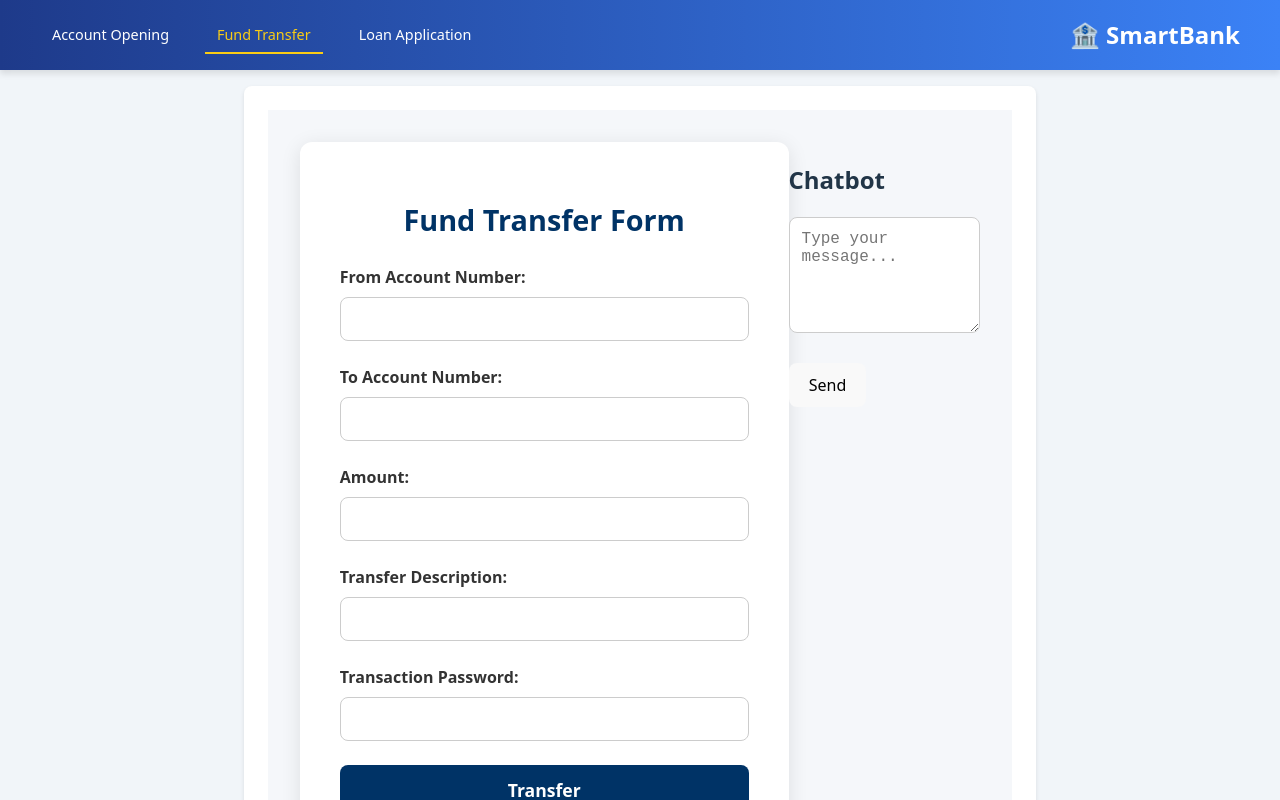
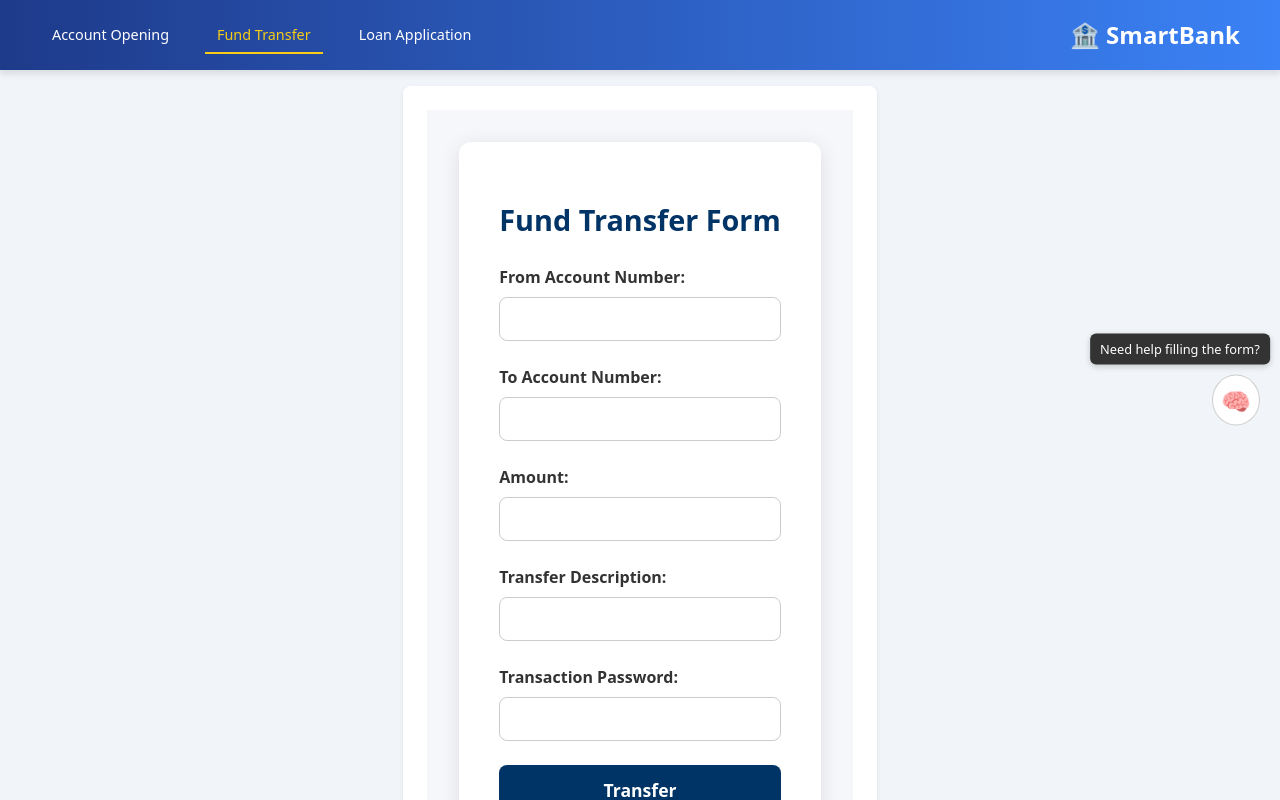
Before and after one commit to nagendrapc/chatbot_poc, a React (Vite) app: page /fundtransferform in a window 1280 px wide. Shown: the top 800 px of the page. Built offline with nearby package versions, Linux system fonts and the light colour scheme.

Commit message:
new changes

```diff
--- /dev/null
+++ b/src/components/Utility.css
@@ -0,0 +1,102 @@
+.utility-wrapper {
+    position: fixed;
+    top: 50%;
+    right: 20px; /* distance from the right edge */
+    transform: translateY(-50%);
+    z-index: 1000;
+  }
+
+  .utility-icon {
+    /* Your existing button styles */
+    font-size: 24px;
+    padding: 8px;
+    border-radius: 50%;
+    cursor: pointer;
+    background: white;
+    border: 1px solid #ccc;
+  }
+
+  .utility-icon:hover {
+    transform: scale(1.1);
+  }
+
+  .chat-container {
+    width: 300px;
+    background: #f9f9f9;
+    border: 2px solid #ccc;
+    border-radius: 10px;
+    padding: 10px;
+    box-shadow: 0 4px 10px rgba(0, 0, 0, 0.3);
+  }
+
+  .chat-header {
+    display: flex;
+    justify-content: space-between;
+    align-items: center;
+  }
+
+  .chat-title {
+    margin: 0;
+    font-size: 18px;
+  }
+
+  .chat-close-button {
+    background: none;
+    border: none;
+    font-size: 18px;
+    cursor: pointer;
+  }
+
+  .chat-input-container {
+    display: flex;
+    flex-direction: column;
+    margin-top: 10px;
+  }
+
+  .chat-textarea {
+    resize: none;
+    padding: 8px;
+    font-size: 14px;
+    margin-bottom: 10px;
+  }
+
+  .chat-send-button {
+    padding: 8px;
+    background-color: #4caf50;
+    border: none;
+    color: white;
+    font-weight: bold;
+    cursor: pointer;
+    border-radius: 4px;
+  }
+
+  .chat-send-button:hover {
+    background-color: #45a049;
+  }
+
+  .chat-error {
+    color: red;
+    font-size: 13px;
+    margin-top: 5px;
+  }
+
+  .utility-icon-wrapper {
+    position: relative;
+    display: inline-block;
+  }
+
+  .tooltip-message {
+    position: absolute;
+    bottom: 120%; /* Show above the icon */
+    left: -67%;
+    transform: translateX(-50%);
+    background-color: #333;
+    color: white;
+    padding: 6px 10px;
+    border-radius: 6px;
+    font-size: 0.8rem;
+    white-space: nowrap;
+    box-shadow: 0 2px 6px rgba(0, 0, 0, 0.2);
+    opacity: 1;
+    transition: opacity 0.3s ease;
+  }
--- a/src/components/Utility.jsx
+++ b/src/components/Utility.jsx
@@ -1,4 +1,5 @@
 import { useState } from 'react';
+import './Utility.css'; // Ensure this CSS file is imported
 
 function Utility({ details }) {
   const [isOpen, setIsOpen] = useState(false);
@@ -6,22 +7,20 @@ function Utility({ details }) {
   const [error, setError] = useState(null);
   const [extracted, setExtracted] = useState({});
   const [messages, setMessages] = useState([]);
-  const [showInput, setShowInput] = useState(false);
-  const geminiapikey = 'AIzaSyCfBv5Jy7S9ZdNSVifURY3jDodOrRJoUt4'; // Replace with your actual Gemini API key
+  const geminiapikey = 'AIzaSyCfBv5Jy7S9ZdNSVifURY3jDodOrRJoUt4';
 
   const keys = Object.keys(details);
   const fieldList = keys.join(', ');
-  const prompt = `Extract any available fields from this message: "${input}". The fields to check for are: ${fieldList}. Return a JSON object with only the fields found in the message. Include fields that are not present with a null.`;
+  const prompt = `Extract any available fields from this message: "${input}". The fields to check for are: ${fieldList}. Return a JSON object with only the fields found in the message.`;
 
   const sendMessage = async () => {
     if (!input.trim()) return;
     setError(null);
     setExtracted({});
     setMessages(prev => [...prev, { from: 'user', text: input }]);
-    const currentInput = input; // store it in case it's needed in async ops
+    const currentInput = input;
     setInput('');
 
-    // Mock API response for demonstration (since geminiapikey is empty)
     try {
       const res = await fetch(
         `https://generativelanguage.googleapis.com/v1beta/models/gemini-2.0-flash:generateContent?key=${geminiapikey}`,
@@ -37,18 +36,16 @@ function Utility({ details }) {
       if (!res.ok) throw new Error('API request failed');
 
       const data = await res.json();
-      const reply = data?.candidates?.[0]?.content?.parts?.[0]?.text || 'No response';
+      const reply = data?.candidates?.[0]?.content?.parts?.[0]?.text || '{}';
       const jsonStart = reply.indexOf('{');
       const jsonEnd = reply.lastIndexOf('}') + 1;
       const jsonString = reply.slice(jsonStart, jsonEnd);
       const parsed = JSON.parse(jsonString.trim());
-      console.log('Parsed JSON:', parsed);
 
       for (const key in details) {
         details[key]('');
       }
 
-      // Update with extracted values
       for (const key in parsed) {
         if (details[key]) {
           details[key](parsed[key]);
@@ -61,8 +58,24 @@ function Utility({ details }) {
   };
 
   return (
-    <div className="chat-container" role="region" aria-label="Chatbot interface">
-      <h2 className="chat-title">Chatbot</h2>
+    <div className="utility-wrapper">
+      {!isOpen && (
+        <div className="utility-icon-wrapper">
+        <div className="tooltip-message">Need help filling the form?</div>
+        <button className="utility-icon" onClick={() => setIsOpen(true)} title="Autofill Assistant">
+          🧠
+        </button>
+      </div>
+
+      )}
+
+      {isOpen && (
+        <div className="chat-container">
+          <div className="chat-header">
+            <h2 className="chat-title">Autofill Assistant</h2>
+            <button className="chat-close-button" onClick={() => setIsOpen(false)}>✕</button>
+          </div>
+
           <div className="chat-input-container">
             <textarea
               className="chat-textarea"
@@ -76,7 +89,10 @@ function Utility({ details }) {
               Send
             </button>
           </div>
+
           {error && <div className="chat-error">{error}</div>}
+        </div>
+      )}
     </div>
   );
 }
```
Lines whose indentation alone changed are shown as unchanged.
